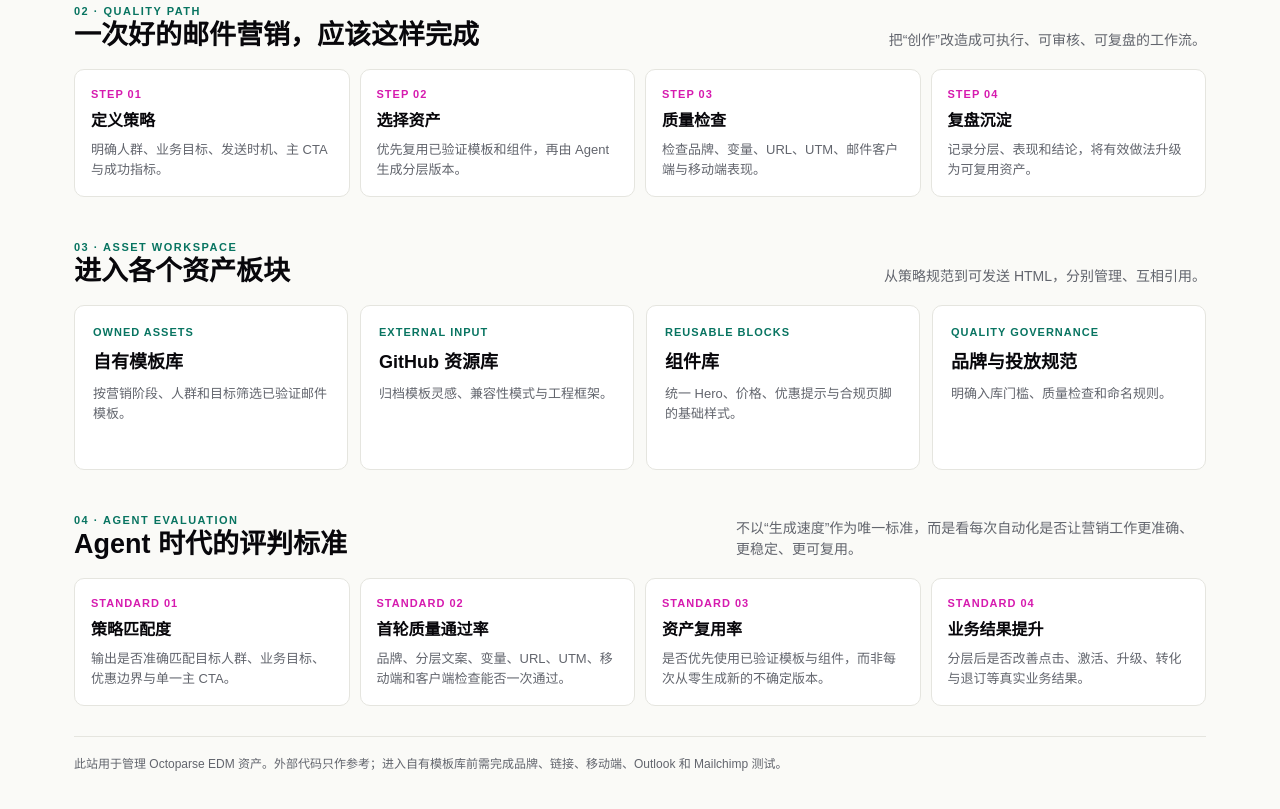
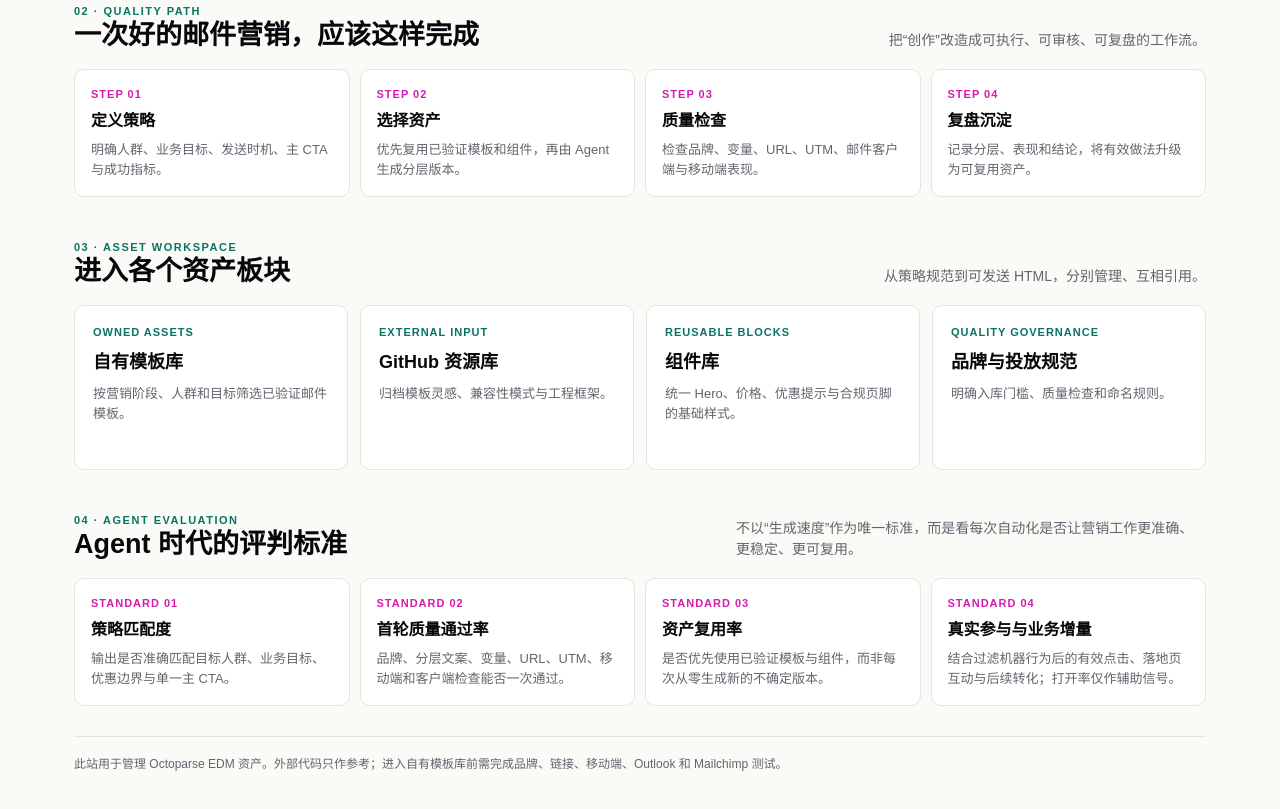
Before and after one commit to outofbox-mp4/edm-asset-library, a plain HTML site: page edm-library/index.html in a window 1280 px wide. Shown: the part 449-1258 px from the top of the page. Drawn offline with Linux system fonts and the light colour scheme.

Commit message:
Refine agent engagement evaluation

```diff
--- a/edm-library/index.html
+++ b/edm-library/index.html
@@ -18,7 +18,7 @@
 
     <section class="section"><div class="section-title"><div><div class="section-kicker">03 · asset workspace</div><h2>进入各个资产板块</h2></div><p>从策略规范到可发送 HTML，分别管理、互相引用。</p></div><div class="routes"><a class="route" href="templates.html"><b>OWNED ASSETS</b><h3>自有模板库</h3><p>按营销阶段、人群和目标筛选已验证邮件模板。</p></a><a class="route" href="resources.html"><b>EXTERNAL INPUT</b><h3>GitHub 资源库</h3><p>归档模板灵感、兼容性模式与工程框架。</p></a><a class="route" href="components.html"><b>REUSABLE BLOCKS</b><h3>组件库</h3><p>统一 Hero、价格、优惠提示与合规页脚的基础样式。</p></a><a class="route" href="standards.html"><b>QUALITY GOVERNANCE</b><h3>品牌与投放规范</h3><p>明确入库门槛、质量检查和命名规则。</p></a></div></section>
 
-    <section class="section"><div class="section-title"><div><div class="section-kicker">04 · agent evaluation</div><h2>Agent 时代的评判标准</h2></div><p>不以“生成速度”作为唯一标准，而是看每次自动化是否让营销工作更准确、更稳定、更可复用。</p></div><div class="journey"><article class="journey-step"><b>STANDARD 01</b><h3>策略匹配度</h3><p>输出是否准确匹配目标人群、业务目标、优惠边界与单一主 CTA。</p></article><article class="journey-step"><b>STANDARD 02</b><h3>首轮质量通过率</h3><p>品牌、分层文案、变量、URL、UTM、移动端和客户端检查能否一次通过。</p></article><article class="journey-step"><b>STANDARD 03</b><h3>资产复用率</h3><p>是否优先使用已验证模板与组件，而非每次从零生成新的不确定版本。</p></article><article class="journey-step"><b>STANDARD 04</b><h3>业务结果提升</h3><p>分层后是否改善点击、激活、升级、转化与退订等真实业务结果。</p></article></div></section>
+    <section class="section"><div class="section-title"><div><div class="section-kicker">04 · agent evaluation</div><h2>Agent 时代的评判标准</h2></div><p>不以“生成速度”作为唯一标准，而是看每次自动化是否让营销工作更准确、更稳定、更可复用。</p></div><div class="journey"><article class="journey-step"><b>STANDARD 01</b><h3>策略匹配度</h3><p>输出是否准确匹配目标人群、业务目标、优惠边界与单一主 CTA。</p></article><article class="journey-step"><b>STANDARD 02</b><h3>首轮质量通过率</h3><p>品牌、分层文案、变量、URL、UTM、移动端和客户端检查能否一次通过。</p></article><article class="journey-step"><b>STANDARD 03</b><h3>资产复用率</h3><p>是否优先使用已验证模板与组件，而非每次从零生成新的不确定版本。</p></article><article class="journey-step"><b>STANDARD 04</b><h3>真实参与与业务增量</h3><p>结合过滤机器行为后的有效点击、落地页互动与后续转化；打开率仅作辅助信号。</p></article></div></section>
     <div id="footer"></div>
   </main>
   <script src="assets/site.js"></script><script>document.querySelector('#header').innerHTML=pageHeader('home');document.querySelector('#footer').innerHTML=footer();</script>
```
